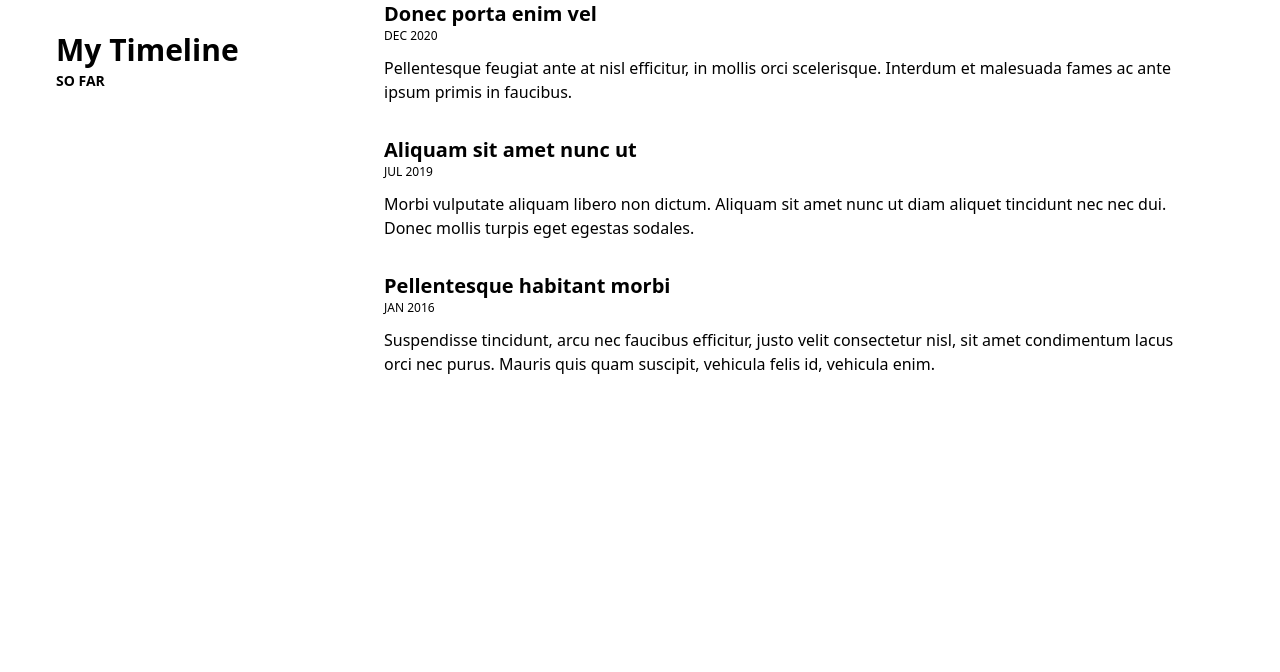
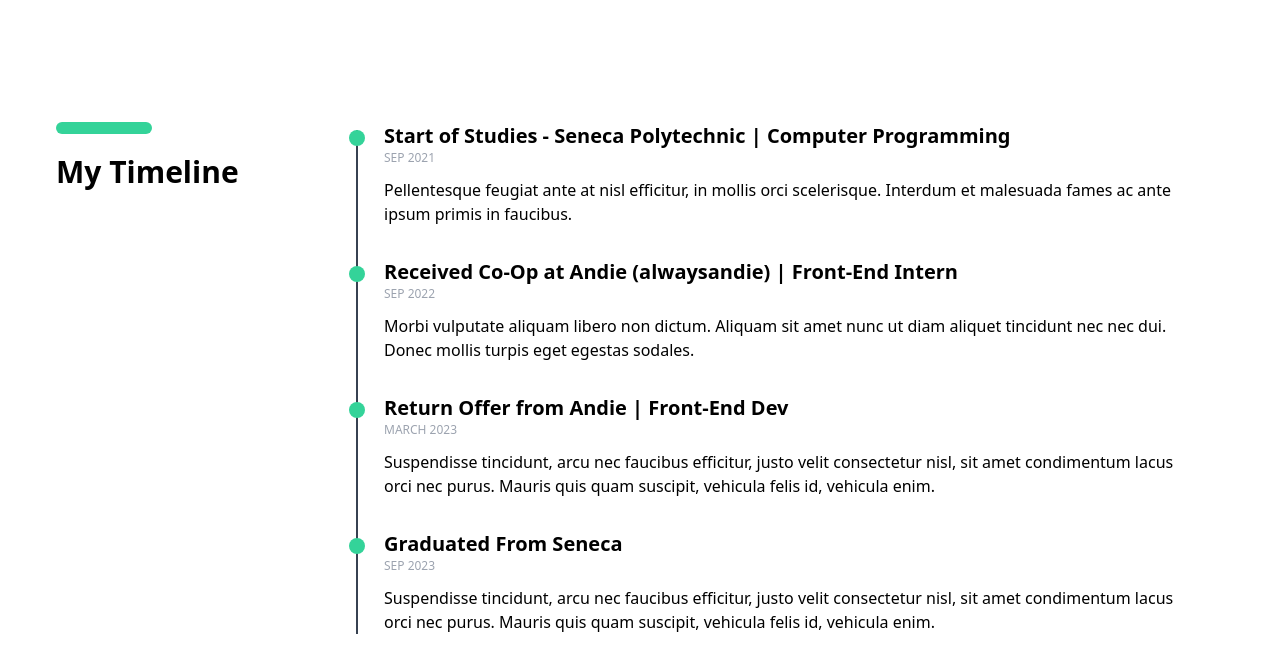
Before and after one commit to jmar753/ProfessionalWebsite, a Next.js app: page /Timeline in a window 1280 px wide. Shown: the top 672 px of the page. Built offline with nearby package versions, Linux system fonts and the light colour scheme.

Commit message:
centered timeline

```diff
--- a/pages/Introduction.js
+++ b/pages/Introduction.js
@@ -78,7 +78,7 @@
 
 
                 {/* Carousel Try */}
-                <div class="w-full inline-flex flex-nowrap lg:hidden pt-6 overflow-hidden">
+                <div class="w-full inline-flex flex-nowrap md:hidden pt-6 overflow-hidden">
                     <ul class="flex items-center justify-center md:justify-start [&_li]:mx-5 [&_img]:max-w-none animate-infinite-scroll">
                         {devIcons.map((item, index) => (
                             <li className="text-center h-full" key={index}>
@@ -101,27 +101,6 @@
                     </ul>
                 </div>
 
-                {/* <div className="lg:hidden flex justify-between pt-7">
-                    {devIcons.map((item, index) => (
-                        <div className="text-center h-full" key={index}>
-                            <div className={`text-center text-4xl ${item.properties}`}>
-                                <item.icon/>
-                            </div>
-                        </div>
-                    ))}
-                </div> */}
-
-                {/* <div className="lg:hidden grid grid-cols-3 gap-2">
-                    {devIcons.map((item, index) => (
-                    <div className="text-center h-full" key={index}>
-                        <div className={`text-center text-3xl`}>
-                            <item.icon className={`mx-auto ${item.properties}`}/>
-                            <h1 className="text-base font-semibold">{item.name}</h1>
-                        </div>
-                    </div>
-                ))}
-                </div> */}
-
             </div>
         </div>
     )
--- a/pages/Timeline.js
+++ b/pages/Timeline.js
@@ -1,30 +1,42 @@
 export default function Timeline(){
 
     return(
-        <div className="md:flex items-center justify-center px-2 md:px-10 pt-3 md:pt-0 md:max-w-7xl mx-auto">
+        <div className="md:h-[calc(100vh-44px)] md:flex items-center justify-center px-2 md:px-10 pt-3 md:pt-0 md:max-w-7xl mx-auto">
             <div className="container mx-auto">
                 <div className="grid gap-4 mx-4 sm:grid-cols-12">
                     <div className="col-span-12 sm:col-span-3">
-                        <div className="text-center sm:text-left mb-14 before:block before:w-24 before:h-3 before:mb-5 before:rounded-md before:mx-auto sm:before:mx-0 before:dark:bg-emerald-400">
+                        <div className="text-center sm:text-left mb-14 before:block before:w-24 before:h-3 before:mb-5 before:rounded-md before:mx-auto sm:before:mx-0 before:bg-emerald-400">
                             <h3 className="text-3xl font-semibold">My Timeline</h3>
-                            <span className="text-sm font-bold tracki uppercase dark:text-gray-400">So Far</span>
                         </div>
                     </div>
                     <div className="relative col-span-12 px-4 space-y-6 sm:col-span-9">
-                        <div className="col-span-12 space-y-12 relative px-4 sm:col-span-8 sm:space-y-8 sm:before:absolute sm:before:top-2 sm:before:bottom-0 sm:before:w-0.5 sm:before:-left-3 before:dark:bg-gray-700">
-                            <div className="flex flex-col sm:relative sm:before:absolute sm:before:top-2 sm:before:w-4 sm:before:h-4 sm:before:rounded-full sm:before:left-[-35px] sm:before:z-[1] before:dark:bg-emerald-400">
-                                <h3 className="text-xl font-semibold tracki">Donec porta enim vel </h3>
-                                <time className="text-xs tracki uppercase dark:text-gray-400">Dec 2020</time>
+                        <div className="col-span-12 space-y-12 relative px-4 sm:col-span-8 sm:space-y-8 sm:before:absolute sm:before:top-2 sm:before:bottom-0 sm:before:w-0.5 sm:before:-left-3 before:bg-gray-700">
+
+                            {/* 1 */}
+                            <div className="flex flex-col sm:relative sm:before:absolute sm:before:top-2 sm:before:w-4 sm:before:h-4 sm:before:rounded-full sm:before:left-[-35px] sm:before:z-[1] before:bg-emerald-400">
+                                <h3 className="text-xl font-semibold tracki">Start of Studies - Seneca Polytechnic | Computer Programming </h3>
+                                <time className="text-xs tracki uppercase text-gray-400">Sep 2021</time>
                                 <p className="mt-3">Pellentesque feugiat ante at nisl efficitur, in mollis orci scelerisque. Interdum et malesuada fames ac ante ipsum primis in faucibus.</p>
                             </div>
-                            <div className="flex flex-col sm:relative sm:before:absolute sm:before:top-2 sm:before:w-4 sm:before:h-4 sm:before:rounded-full sm:before:left-[-35px] sm:before:z-[1] before:dark:bg-emerald-400">
-                                <h3 className="text-xl font-semibold tracki">Aliquam sit amet nunc ut</h3>
-                                <time className="text-xs tracki uppercase dark:text-gray-400">Jul 2019</time>
+
+                            {/* 2 */}
+                            <div className="flex flex-col sm:relative sm:before:absolute sm:before:top-2 sm:before:w-4 sm:before:h-4 sm:before:rounded-full sm:before:left-[-35px] sm:before:z-[1] before:bg-emerald-400">
+                                <h3 className="text-xl font-semibold tracki">Received Co-Op at Andie (alwaysandie) | Front-End Intern</h3>
+                                <time className="text-xs tracki uppercase text-gray-400">Sep 2022</time>
                                 <p className="mt-3">Morbi vulputate aliquam libero non dictum. Aliquam sit amet nunc ut diam aliquet tincidunt nec nec dui. Donec mollis turpis eget egestas sodales.</p>
                             </div>
-                            <div className="flex flex-col sm:relative sm:before:absolute sm:before:top-2 sm:before:w-4 sm:before:h-4 sm:before:rounded-full sm:before:left-[-35px] sm:before:z-[1] before:dark:bg-emerald-400">
-                                <h3 className="text-xl font-semibold tracki">Pellentesque habitant morbi</h3>
-                                <time className="text-xs tracki uppercase dark:text-gray-400">Jan 2016</time>
+
+                            {/* 3 */}
+                            <div className="flex flex-col sm:relative sm:before:absolute sm:before:top-2 sm:before:w-4 sm:before:h-4 sm:before:rounded-full sm:before:left-[-35px] sm:before:z-[1] before:bg-emerald-400">
+                                <h3 className="text-xl font-semibold tracki">Return Offer from Andie | Front-End Dev</h3>
+                                <time className="text-xs tracki uppercase text-gray-400">March 2023</time>
+                                <p className="mt-3">Suspendisse tincidunt, arcu nec faucibus efficitur, justo velit consectetur nisl, sit amet condimentum lacus orci nec purus. Mauris quis quam suscipit, vehicula felis id, vehicula enim.</p>
+                            </div>
+
+                            {/* 4 */}
+                            <div className="flex flex-col sm:relative sm:before:absolute sm:before:top-2 sm:before:w-4 sm:before:h-4 sm:before:rounded-full sm:before:left-[-35px] sm:before:z-[1] before:bg-emerald-400">
+                                <h3 className="text-xl font-semibold tracki">Graduated From Seneca</h3>
+                                <time className="text-xs tracki uppercase text-gray-400">Sep 2023</time>
                                 <p className="mt-3">Suspendisse tincidunt, arcu nec faucibus efficitur, justo velit consectetur nisl, sit amet condimentum lacus orci nec purus. Mauris quis quam suscipit, vehicula felis id, vehicula enim.</p>
                             </div>
                         </div>
```
